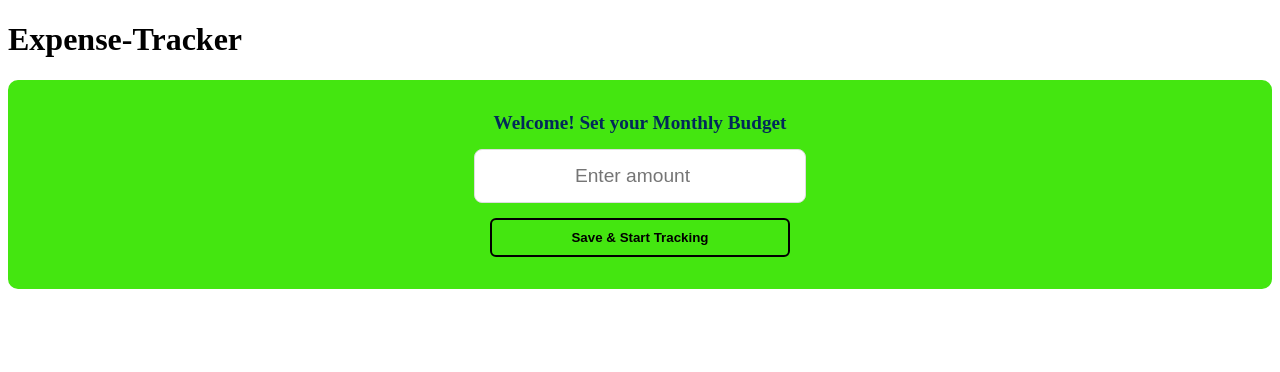
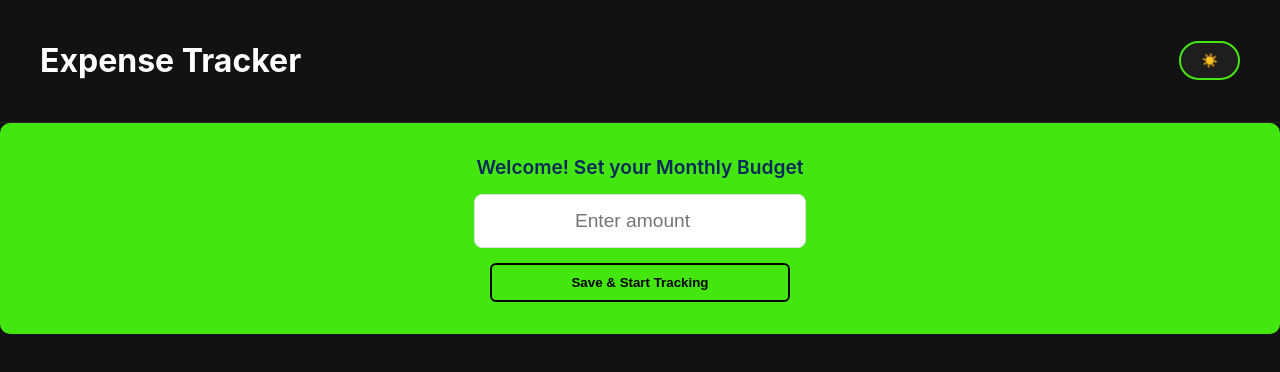
Before and after one commit to SumitSaharawat/React, a React (Vite) app in the folder ExpenseTracker/: page / in a window 1280 px wide. Shown: the top 372 px of the page. Built offline with nearby package versions, Linux system fonts and the light colour scheme.

Commit message:
added a theme toggle

```diff
--- a/ExpenseTracker/package.json
+++ b/ExpenseTracker/package.json
@@ -12,6 +12,7 @@
   "dependencies": {
     "react": "^19.2.4",
     "react-dom": "^19.2.4",
+    "react-router-dom": "^7.14.1",
     "styled-components": "^6.3.12"
   },
   "devDependencies": {
--- a/ExpenseTracker/src/App.css
+++ b/ExpenseTracker/src/App.css
@@ -0,0 +1,63 @@
+/* App.css */
+body {
+  margin: 0;
+  background-color: white;
+  color: #121212;
+  font-family: 'Inter', sans-serif;
+  min-height: 100vh;
+  transition: background-color 0.4s ease, color 0.4s ease;
+}
+
+.dark-theme{
+  margin: 0;
+  background-color: #121212;
+  color: #ffffff;
+  font-family: 'Inter', sans-serif;
+  min-height: 100vh;
+  overflow: auto;
+  transition: background-color 0.4s ease, color 0.4s ease;
+}
+
+header {
+  display: flex;
+  justify-content: space-between;
+  align-items: center;
+  padding: 20px 40px;
+  border-bottom: 1px solid rgba(0, 0, 0, 0.1);
+}
+
+/* Base Button Style */
+.theme-btn {
+  padding: 10px 20px;
+  border-radius: 50px; /* Pill shape */
+  border: 2px solid #44E610; /* Your signature green */
+  background: transparent;
+  color: #121212; /* Dark text for light mode */
+  font-weight: 600;
+  cursor: pointer;
+  transition: all 0.3s ease; /* Smooth transition for colors */
+  display: flex;
+  align-items: center;
+  gap: 8px;
+}
+
+.theme-btn:hover {
+  background-color: rgba(68, 230, 16, 0.1);
+  transform: translateY(-2px);
+  box-shadow: 0 4px 12px rgba(68, 230, 16, 0.2);
+}
+
+/* Dark Mode Overrides */
+.dark-theme .theme-btn {
+  color: #ffffff; /* White text for dark mode */
+  background-color: rgba(255, 255, 255, 0.05);
+}
+
+.dark-theme .theme-btn:hover {
+  background-color: rgba(255, 255, 255, 0.1);
+  box-shadow: 0 4px 15px rgba(0, 0, 0, 0.5);
+}
+
+.dark-theme header {
+  border-bottom-color: rgba(255, 255, 255, 0.1);
+}
--- a/ExpenseTracker/src/App.jsx
+++ b/ExpenseTracker/src/App.jsx
@@ -5,6 +5,7 @@ import TransactionDetails from './components/TransactionDetails'
 import BudgetInitialization from './components/BudgetInitialization';
 import BalanceSummary from './components/BalanceSummary';
 import Categories from './components/Categories';
+import { BrowserRouter, Routes, Route, Link } from 'react-router-dom';
 
 function App() {
 
@@ -12,10 +13,10 @@ function App() {
   const [budget, setBudget] = useState(0);
   const [form, setForm] = useState(false);
   const [showInput, setShowInput] = useState(false);
+  const [toggle, setToggle] = useState(true);
 
   const categories = ["Entertainment", "Food", "Utilities", "Transport", "Housing"];
 
-  // Logic for calculations
   const totalExpense = transaction.reduce((acc, item) => acc + item.money, 0);
   const currentBudget = budget - totalExpense;
 
@@ -31,11 +32,16 @@ function App() {
         setTransaction(updatedTransaction);
   };
 
-
+  const toggleTheme = () => setToggle(!toggle);
 
   return (
-    <>
-      <h1>Expense-Tracker</h1>
+    <div className={toggle ? "dark-theme" : ""}>
+      <header>
+        <h1>Expense Tracker</h1>
+        <button onClick={toggleTheme} className="theme-btn">
+          {toggle ? "☀️" : "🌙"}
+        </button>
+      </header>
 
       <BudgetInitialization
         budget={budget}
@@ -70,7 +76,7 @@ function App() {
         updateText={updateText}
         form={form}
         setForm={setForm}/>
-    </>
+    </div>
   )
 }
 
--- a/ExpenseTracker/src/styles/AddTransaction.css
+++ b/ExpenseTracker/src/styles/AddTransaction.css
@@ -6,7 +6,7 @@
   border-radius: 12px;
   margin: 20px auto;
   max-width: 600px;
-  background-color: #fff;
+  background-color: transparent;
   box-shadow: 0 4px 12px rgba(0, 0, 0, 0.05);
 }
 
--- a/ExpenseTracker/src/styles/EditTransaction.css
+++ b/ExpenseTracker/src/styles/EditTransaction.css
@@ -12,12 +12,11 @@
     transition: transform 0.2s;
 }
 
-.bg-Entertainment { border-left-color: #6f42c1; }
-.bg-Grocery { border-left-color: #28a745; }
-.bg-Rent { border-left-color: #007bff; }
-.bg-Car { border-left-color: #e83e8c; }
-.bg-Salary { border-left-color: #ffc107; color: #333; }
-.bg-default { border-left-color: #1a1a1a; }
+.bg-Entertainment { background-color: #6f42c1; }
+.bg-Food { background-color: #28a745; }
+.bg-Utilities { background-color: #007bff; }
+.bg-Transport { background-color: #e83e8c; }
+.bg-Housing { background-color: #ffc107;}
 
 .transaction-item:hover {
     transform: scale(1.01);
```
Also changed, not shown: 1 other file (tests, documents, lock files or other folders).
